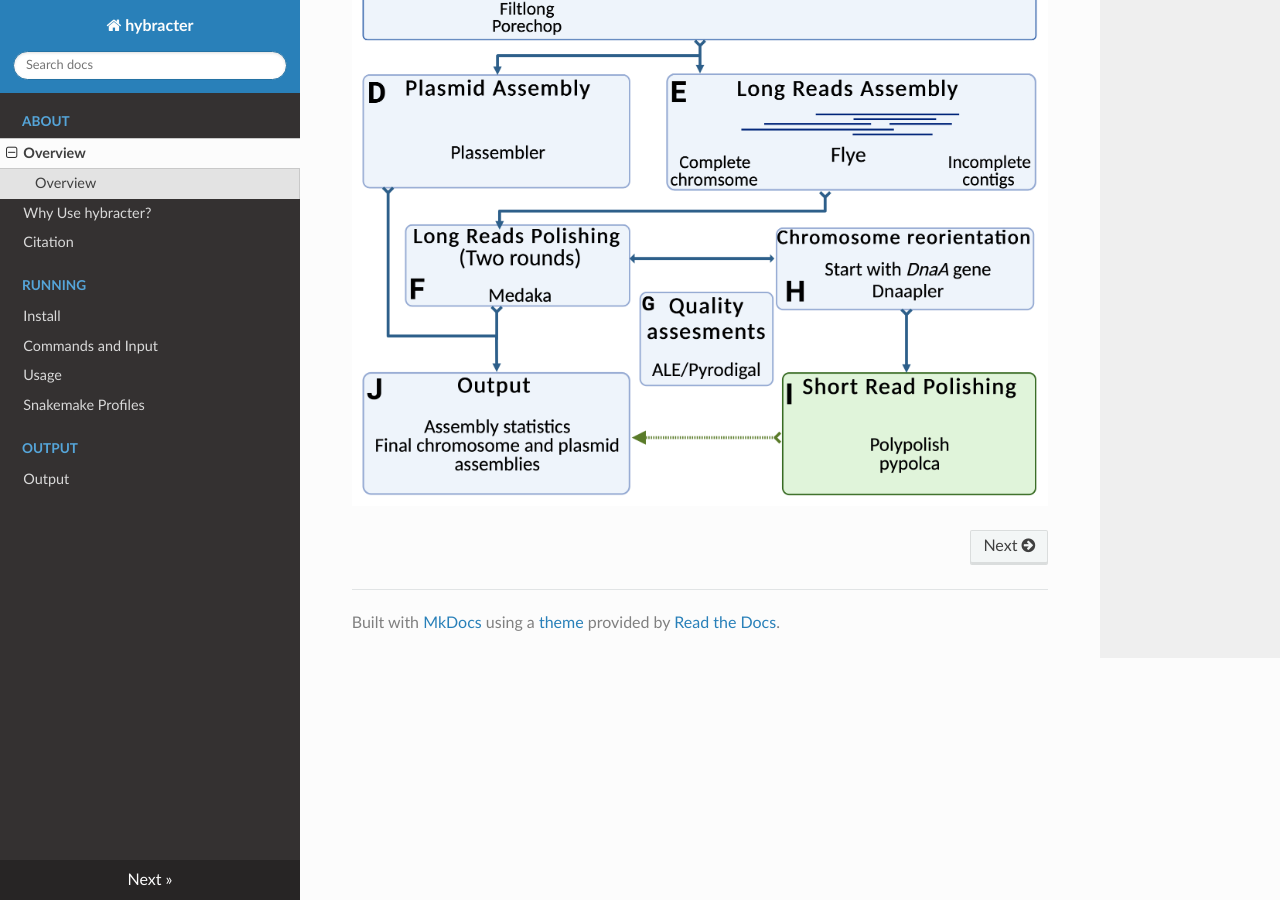
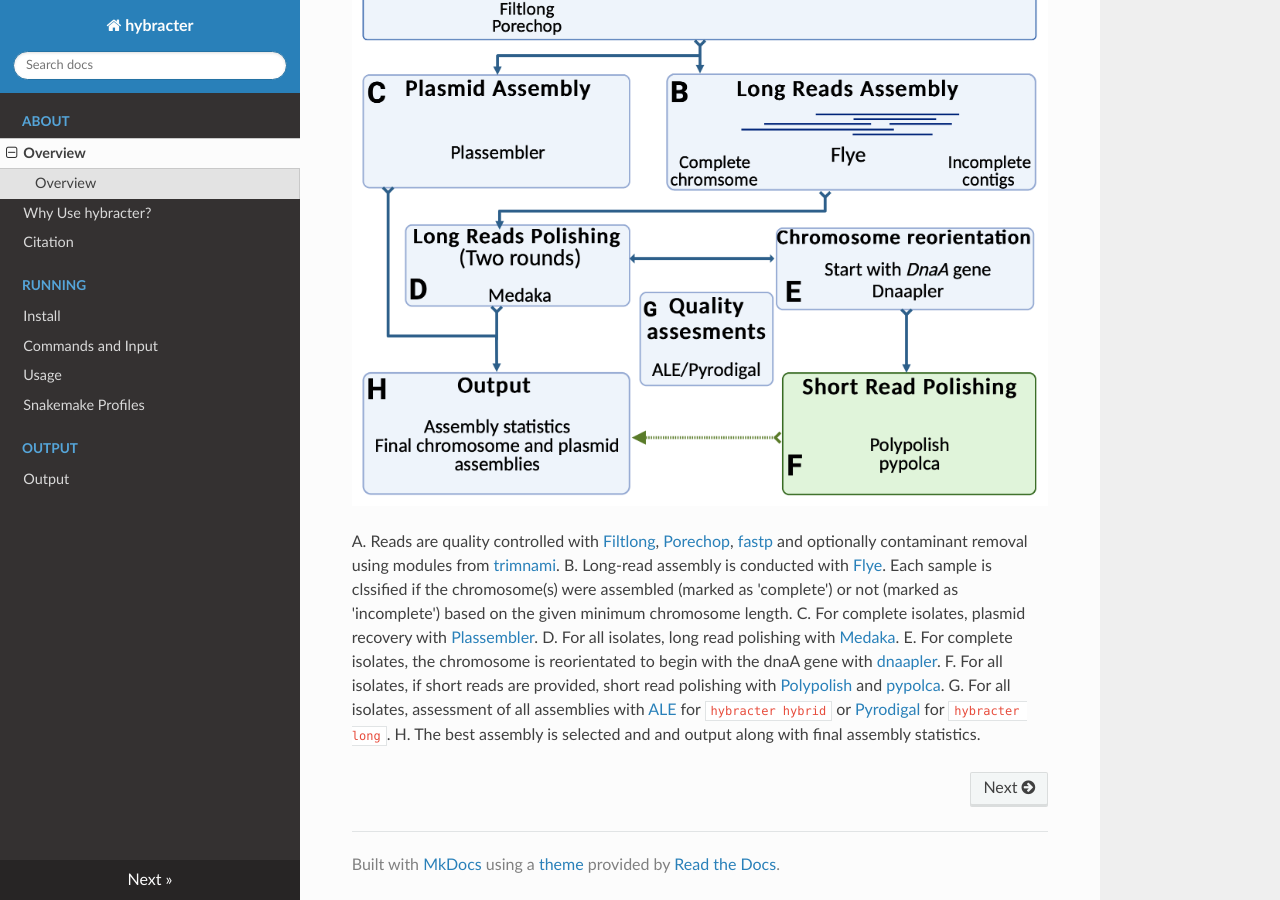
Before and after one commit to gbouras13/hybracter, an MkDocs documentation site: the page built from docs/index.md, in a window 1280 px wide and 900 px high, scrolled down 1032 px. Built offline with MkDocs 1.6.1, drawn with Linux system fonts in a browser that asks for light colours; nearby versions of some CDN libraries.

Commit message:
add img and docs [skip ci]

```diff
--- a/docs/index.md
+++ b/docs/index.md
@@ -12,3 +12,12 @@ It scales massively using the embarassingly parallel power of HPC and Snakemake
 `hybracter` is largely based off Ryan Wick's [magnificent tutorial](https://github.com/rrwick/Perfect-bacterial-genome-tutorial) and associated [paper](https://doi.org/10.1371/journal.pcbi.1010905). `hybracter` differs in that it adds some additional steps regarding targeted plasmid assembly with [plassembler](https://github.com/gbouras13/plassembler), contig reorientation with [dnaapler](https://github.com/gbouras13/dnaapler) and extra polishing and statistical summaries.
 
 ![Image](hybracter.png)
+
+A. Reads are quality controlled with [Filtlong](https://github.com/rrwick/Filtlong), [Porechop](https://github.com/rrwick/Porechop), [fastp](https://github.com/OpenGene/fastp) and optionally contaminant removal using modules from [trimnami](https://github.com/beardymcjohnface/Trimnami).
+B. Long-read assembly is conducted with [Flye](https://github.com/fenderglass/Flye). Each sample is clssified if the chromosome(s) were assembled (marked as 'complete') or not (marked as 'incomplete') based on the given minimum chromosome length.
+C. For complete isolates, plasmid recovery with [Plassembler](https://github.com/gbouras13/plassembler).
+D. For all isolates, long read polishing with [Medaka](https://github.com/nanoporetech/medaka).
+E. For complete isolates, the chromosome is reorientated to begin with the dnaA gene with [dnaapler](https://github.com/gbouras13/dnaapler).
+F. For all isolates, if short reads are provided, short read polishing with [Polypolish](https://github.com/rrwick/Polypolish) and [pypolca](https://github.com/gbouras13/pypolca).
+G. For all isolates, assessment of all assemblies with [ALE](https://github.com/sc932/ALE) for `hybracter hybrid` or [Pyrodigal](https://github.com/althonos/pyrodigal) for `hybracter long`.
+H. The best assembly is selected and and output along with final assembly statistics.
```
Also changed, not shown: docs/citation.md (+1 -1 lines), docs/run.md (+1 -1 lines), docs/hybracter.png, img/hybracter.png.
